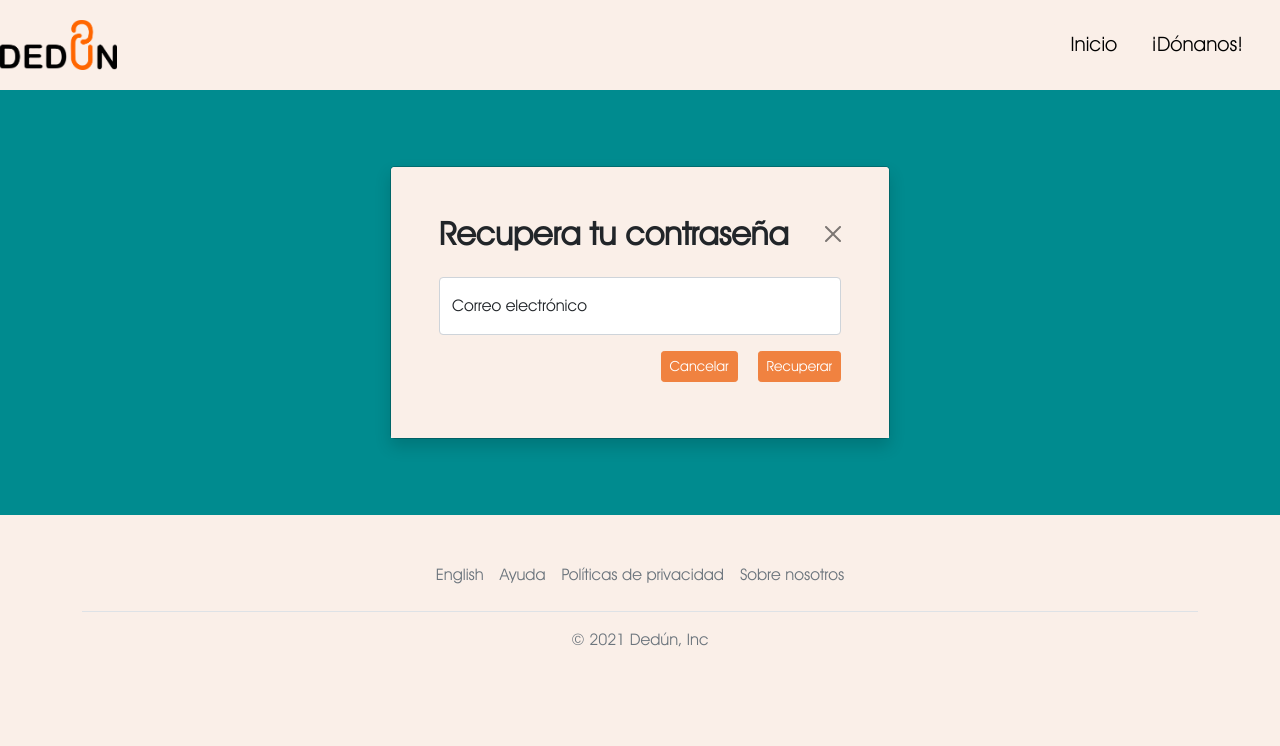
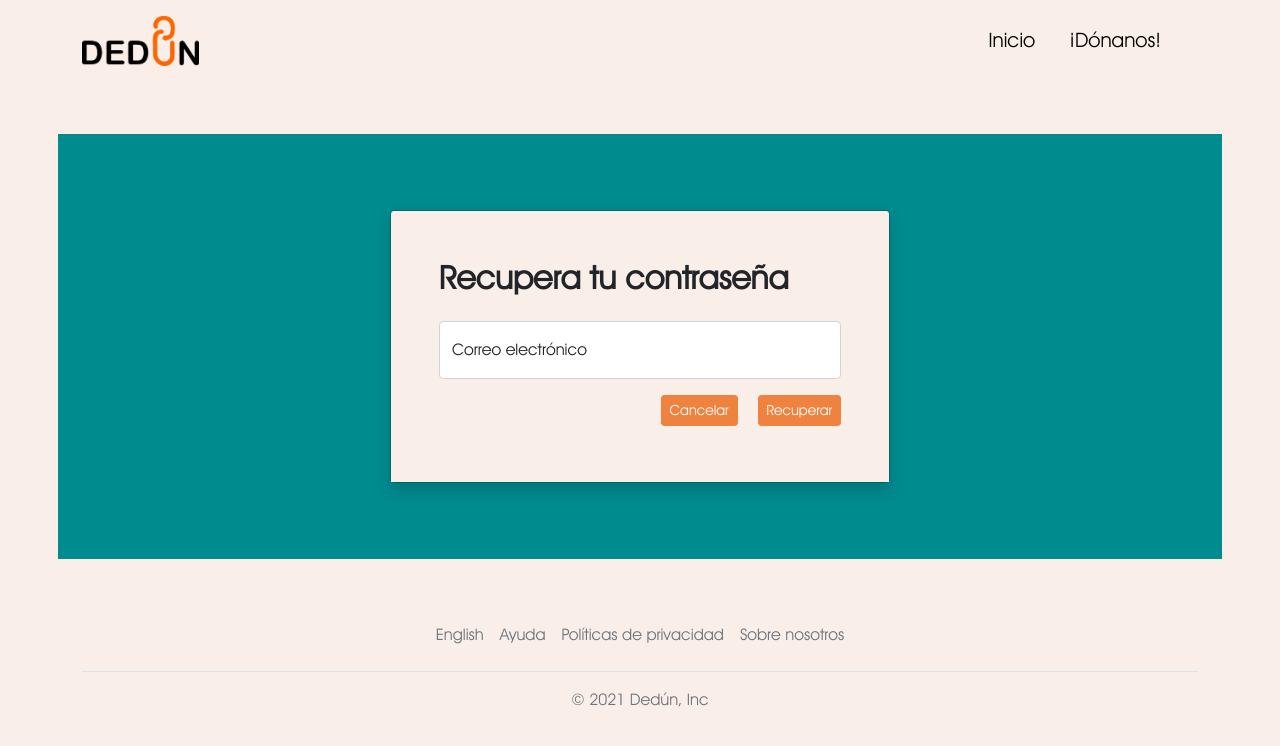
Before and after one commit to AlejandroUN/Ded-n, a Vue app in the folder frontend/: page /recuperarContrasena in a window 1280 px wide. Shown: the top 746 px of the page. Built offline with nearby package versions, Linux system fonts and the light colour scheme.

Commit message:
Nuevos cambios

```diff
--- a/frontend/src/views/entrarPerfil.vue
+++ b/frontend/src/views/entrarPerfil.vue
@@ -1,6 +1,6 @@
 <template>
   <div class="container col-xl-12 col-xxl-8 py-3">
-    <div class="row align-items-center g-lg-5">
+    <div class="row align-items-center">
       <header class="font">
         <router-link to="/"
           ><img src="../assets/logo.png" height="50"
@@ -26,22 +26,16 @@
         </nav>
       </header>
 
-
-          <router-link to="">
-            <button class="w-100 btn btn-lg btn-primary">
-              Iniciar Sesión
-            </button>
-          </router-link>
-          <router-link to="">
-            <button class="w-100 btn btn-lg btn-primary">
-              Crear cuenta
-            </button>
-          </router-link>
-
-
-
-
-
+      <div class="padding_top">
+        <router-link to="">
+          <button class="w-50"><img src="../assets/corazon.png" height="100"
+        /></button>
+        </router-link>
+        <router-link to="">
+          <button class="w-50"><img src="../assets/llave.png" height="100"
+        /></button>
+        </router-link>
+      </div>
     </div>
   </div>
 </template>
@@ -87,4 +81,12 @@ export default {
 .blanco {
   color: white;
 }
+
+.padding_top {
+  padding-top: 5% !important;
+}
+
+.boton {
+  padding-left: 20% !important;
+}
 </style>
--- a/frontend/src/views/recuperarContrasena.vue
+++ b/frontend/src/views/recuperarContrasena.vue
@@ -1,7 +1,10 @@
 <template>
-  <div id="app">
+  <div class="container col-xl-12 col-xxl-8 py-3">
+    <div class="row align-items-center g-lg-5">
       <header class="margin font">
-      <img src="../assets/logo.png" height="50" />
+        <router-link to="/"
+          ><img src="../assets/logo.png" height="50"
+        /></router-link>
         <nav class="nav justify-content-center float-md-end right">
           <router-link to="/"
             ><button
@@ -33,12 +36,6 @@
             <div class="modal-header p-5 pb-4 border-bottom-0 fondo3 font">
               <!-- <h5 class="modal-title">Modal title</h5> -->
               <h2 class="fw-bold mb-0">Recupera tu contraseña</h2>
-            <button
-              type="button"
-              class="btn-close"
-              data-bs-dismiss="modal"
-              aria-label="Close"
-            ></button>
             </div>
 
             <div class="modal-body p-5 pt-0 fondo3">
@@ -70,6 +67,7 @@
                   </button>
                 </router-link>
               </form>
+            </div>
           </div>
         </div>
       </div>
```
Lines whose indentation alone changed are shown as unchanged.
